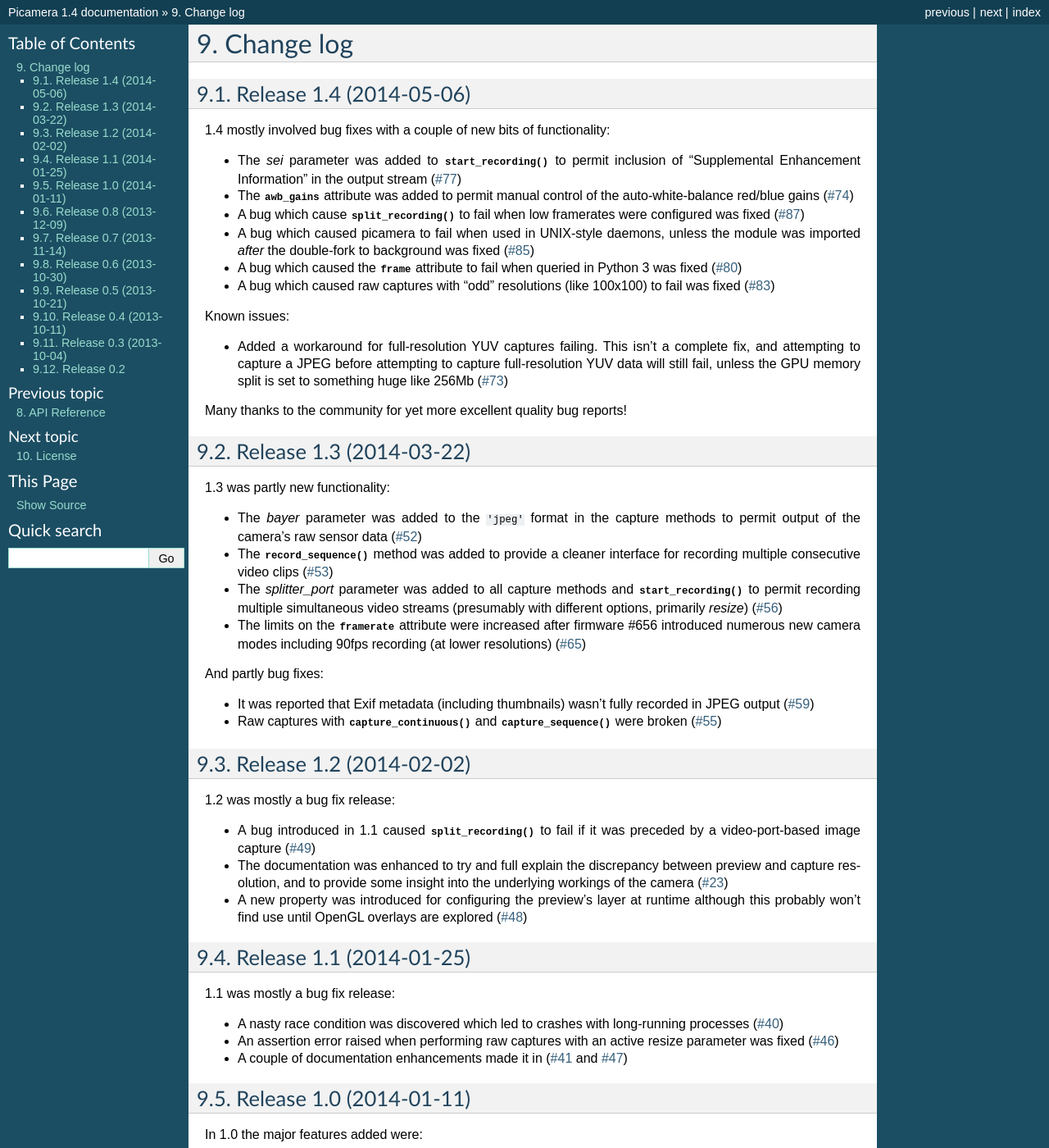
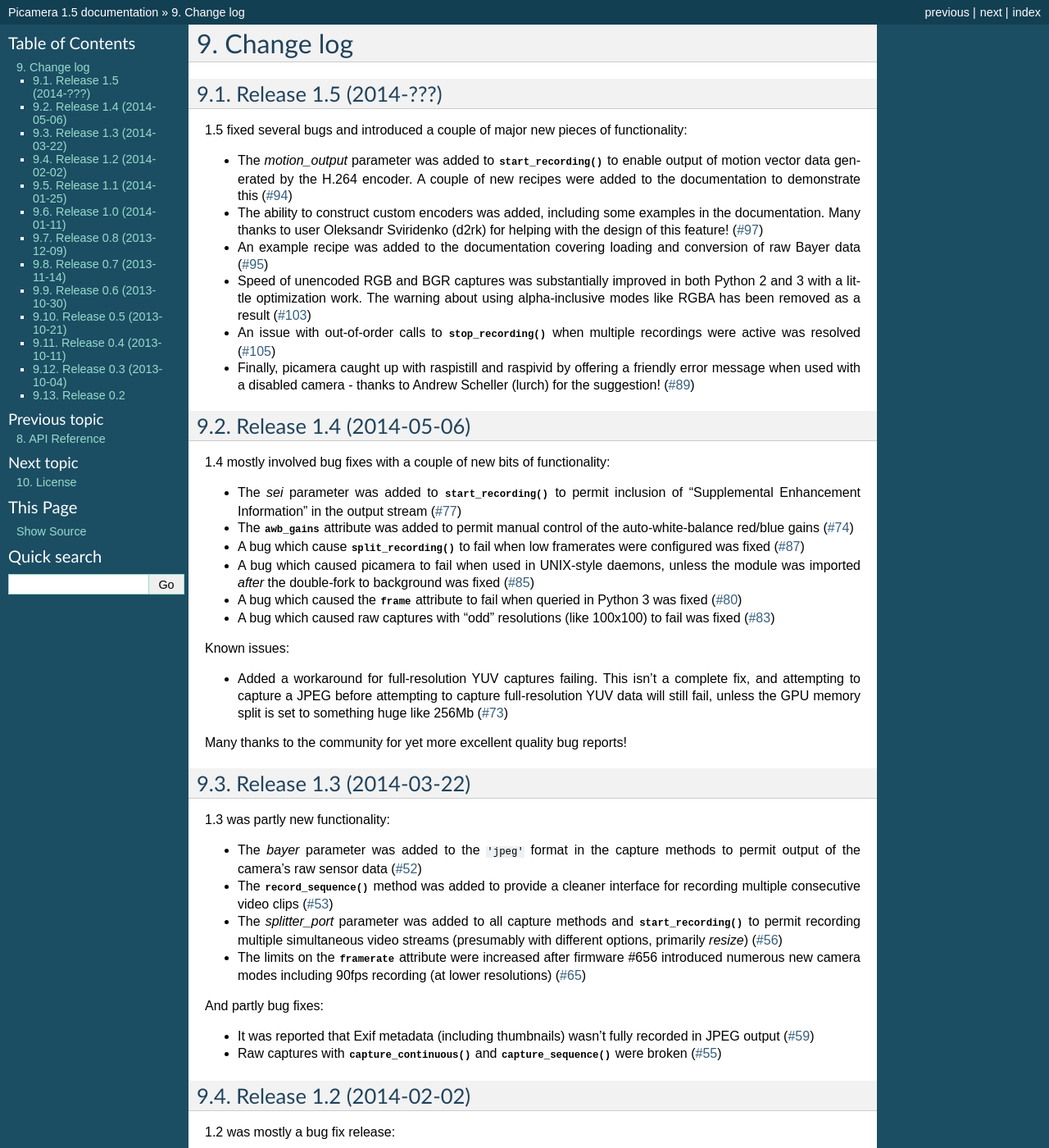
Before and after one commit to waveform80/picamera, a Sphinx documentation site: the page built from docs/changelog.rst, in a window 1280 px wide and 1400 px high. Shown: the whole window at 82% size. Built offline with Sphinx 7.4.7, drawn with Linux system fonts in a browser that asks for light colours; some of the changed text lies outside the part shown.

Commit message:
Start prepping changelog and setup for release

```diff
--- a/docs/changelog.rst
+++ b/docs/changelog.rst
@@ -3,6 +3,38 @@
 ==========
 Change log
 ==========
+
+
+Release 1.5 (2014-???)
+========================
+
+1.5 fixed several bugs and introduced a couple of major new pieces of
+functionality:
+
+* The *motion_output* parameter was added to
+  :meth:`~picamera.PiCamera.start_recording` to enable output of motion vector
+  data generated by the H.264 encoder. A couple of new recipes were added to
+  the documentation to demonstrate this (`#94`_)
+* The ability to construct custom encoders was added, including some examples
+  in the documentation. Many thanks to user Oleksandr Sviridenko (d2rk) for
+  helping with the design of this feature! (`#97`_)
+* An example recipe was added to the documentation covering loading and
+  conversion of raw Bayer data (`#95`_)
+* Speed of unencoded RGB and BGR captures was substantially improved in both
+  Python 2 and 3 with a little optimization work. The warning about using
+  alpha-inclusive modes like RGBA has been removed as a result (`#103`_)
+* An issue with out-of-order calls to :meth:`~picamera.PiCamera.stop_recording`
+  when multiple recordings were active was resolved (`#105`_)
+* Finally, picamera caught up with raspistill and raspivid by offering a
+  friendly error message when used with a disabled camera - thanks to Andrew
+  Scheller (lurch) for the suggestion! (`#89`_)
+
+.. _#89: https://github.com/waveform80/picamera/issues/89
+.. _#94: https://github.com/waveform80/picamera/issues/94
+.. _#95: https://github.com/waveform80/picamera/issues/95
+.. _#97: https://github.com/waveform80/picamera/issues/97
+.. _#103: https://github.com/waveform80/picamera/issues/103
+.. _#105: https://github.com/waveform80/picamera/issues/105
 
 
 Release 1.4 (2014-05-06)
--- a/setup.py
+++ b/setup.py
@@ -52,7 +52,7 @@
     pass
 
 __project__      = 'picamera'
-__version__      = '1.4'
+__version__      = '1.5'
 __author__       = 'Dave Hughes'
 __author_email__ = 'dave@waveform.org.uk'
 __url__          = 'http://picamera.readthedocs.org/'
```
